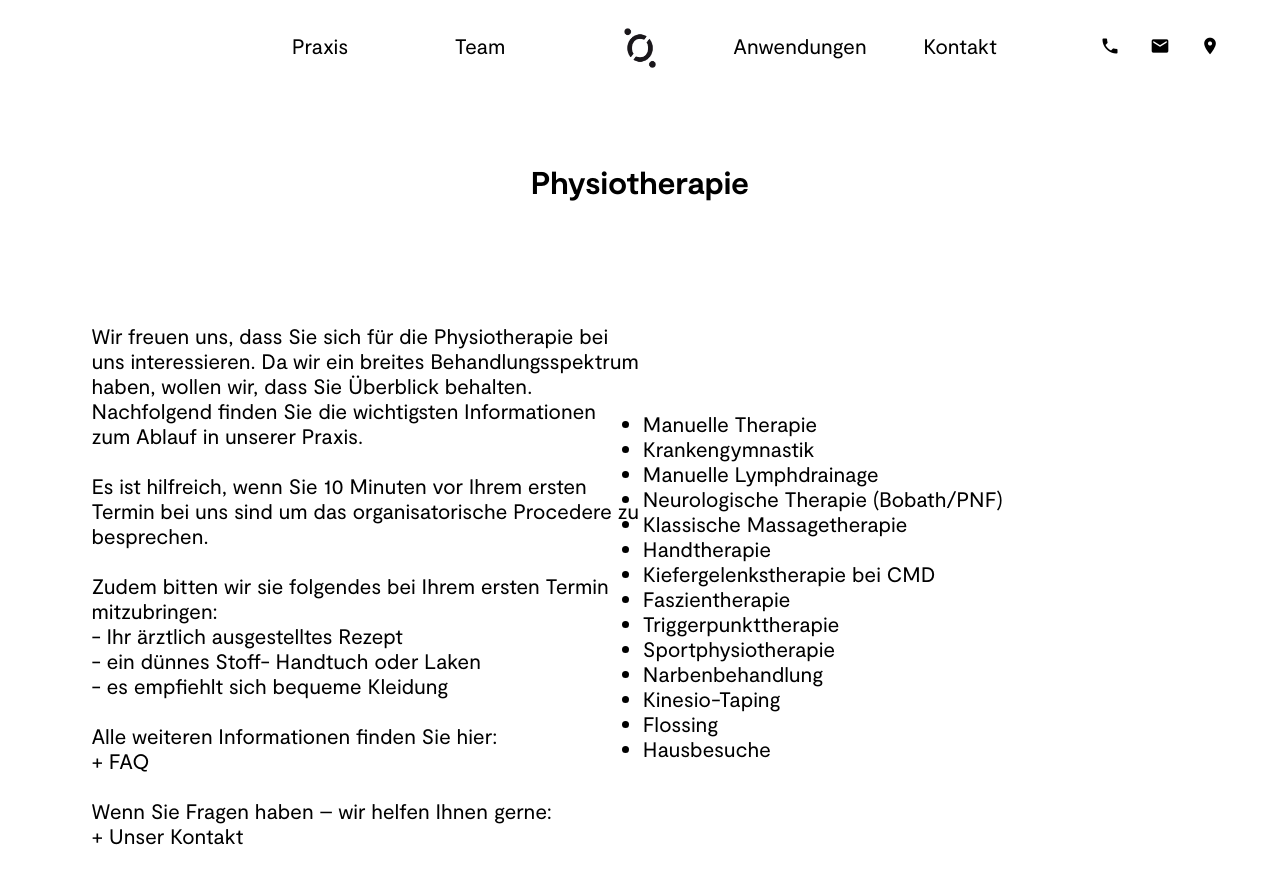
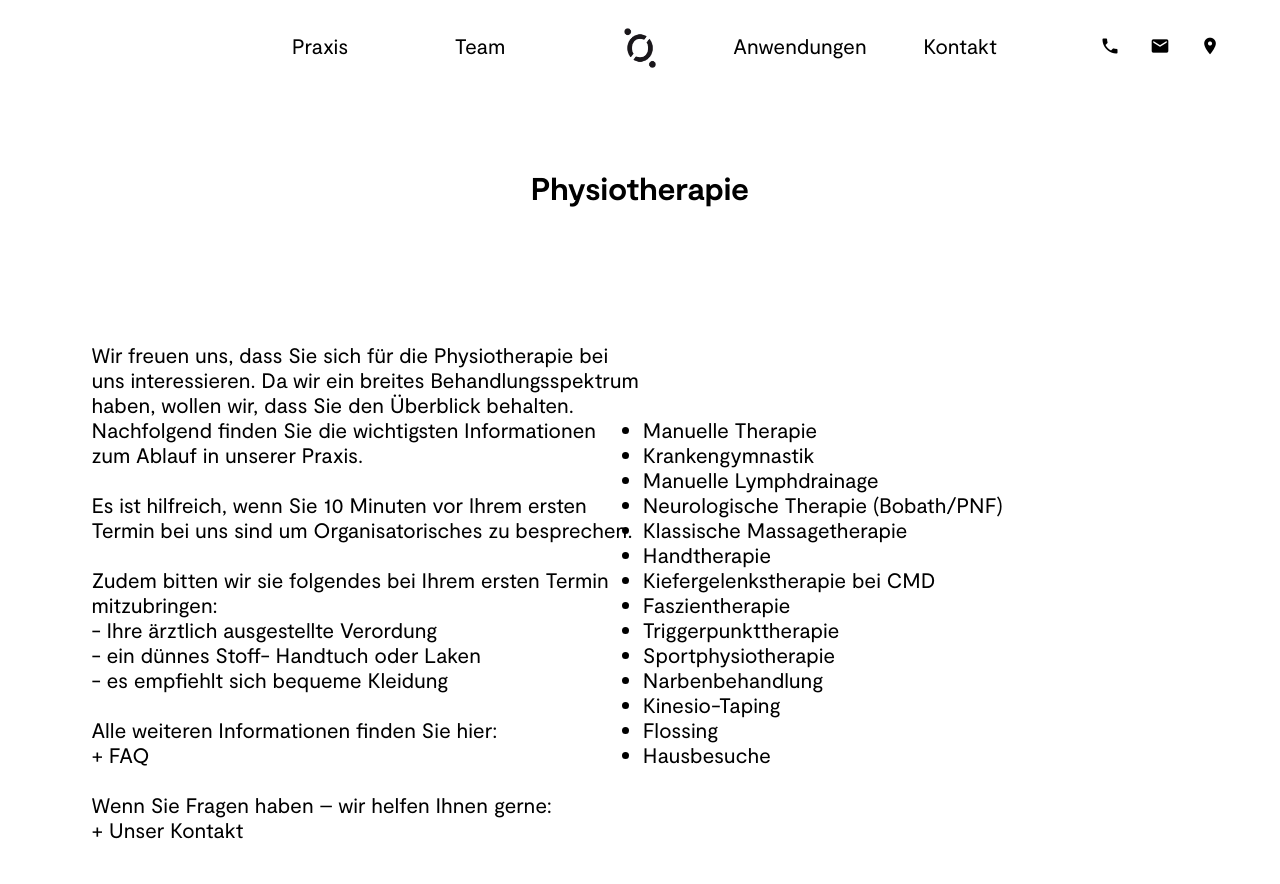
Before and after one commit to loehr-physiotherapie/loehr-physiotherapie.github.io, a Jekyll site: the page built from physiotherapie.html, in a window 1280 px wide and 900 px high. Shown: the top 884 px of the window. Built offline with Jekyll 4.4.1, drawn with Linux system fonts in a browser that asks for light colours.

Commit message:
Updated 'physiotherapie.html' via CloudCannon

```diff
--- a/physiotherapie.html
+++ b/physiotherapie.html
@@ -7,13 +7,13 @@
 <section class="physiotherapie editable">
                 <h1>Physiotherapie</h1>
                 <div class="content">
-                    <p>Wir freuen uns, dass Sie sich f&uuml;r die Physiotherapie bei uns interessieren. Da wir ein breites Behandlungsspektrum haben, wollen wir, dass Sie &Uuml;berblick behalten.</p>
+                    <p>Wir freuen uns, dass Sie sich f&uuml;r die Physiotherapie bei uns interessieren. Da wir ein breites Behandlungsspektrum haben, wollen wir, dass Sie den &Uuml;berblick behalten.</p>
                     <p>Nachfolgend finden Sie die wichtigsten Informationen zum Ablauf in unserer Praxis.</p>
                     <p>&nbsp;</p>
-                    <p>Es ist hilfreich, wenn Sie 10 Minuten vor Ihrem ersten Termin bei uns sind um das organisatorische Procedere zu besprechen.</p>
+                    <p>Es ist hilfreich, wenn Sie 10 Minuten vor Ihrem ersten Termin bei uns sind um Organisatorisches zu besprechen.</p>
                     <p>&nbsp;</p>
                     <p>Zudem bitten wir sie folgendes bei Ihrem ersten Termin mitzubringen:</p>
-                    <p>- Ihr &auml;rztlich ausgestelltes Rezept</p>
+                    <p>- Ihre &auml;rztlich ausgestellte Verordung</p>
                     <p>- ein d&uuml;nnes Stoff- Handtuch oder Laken</p>
                     <p>- es empfiehlt sich bequeme Kleidung</p>
                     <p>&nbsp;</p>
```
